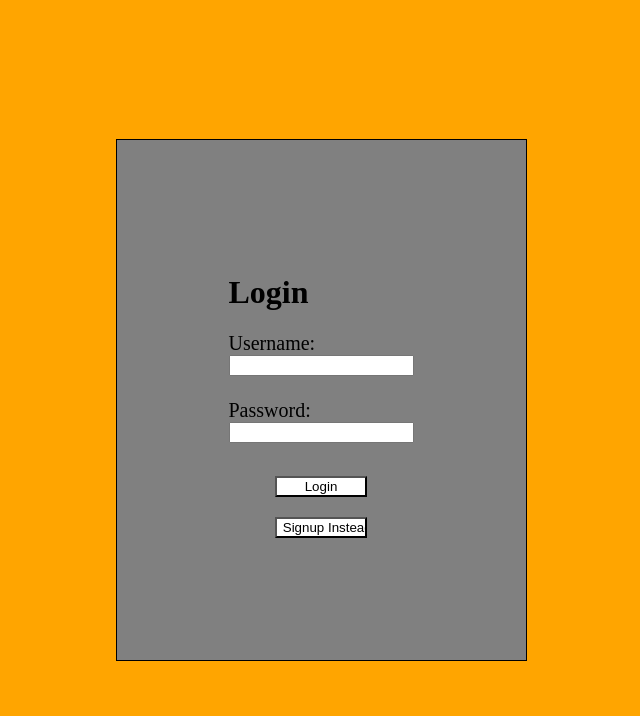
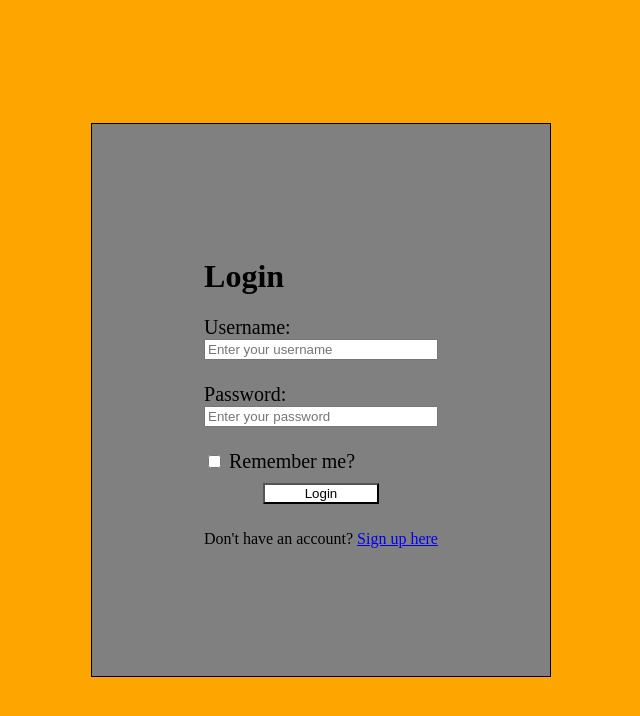
Before and after one commit to ethan-btst/cmpt276, a Flask app: page / in a window 1280 px wide. Shown: the top 716 px of the page, without its empty margins (319-959 px from the left). Run offline with Flask 3, Linux system fonts and the light colour scheme; some libraries are stand-ins or nearby versions.

Commit message:
Update login.html

```diff
--- a/templates/login.html
+++ b/templates/login.html
@@ -11,19 +11,35 @@
     <form method="post" action="/login">
       <!-- Input fields for username and password -->
       <label for="username">Username:</label>
-      <input type="text" id="username" name="username" required />
+      <input type="text" id="username" name="username" required placeholder="Enter your username"/>
       <br />
       <label for="password">Password:</label>
-      <input type="password" id="password" name="password" required />
+      <input type="password" id="password" name="password" required placeholder="Enter your password"/>
       <br />
+      <div class="check" >
+        <input type="checkbox" name="remember>">
+        <label for="remember">Remember me?</label>
+      </div>
+
+
+
       <input type="submit" value="Login" id="loginButton" />
     </form>
+
+
+      <!-- Changed "Register here" button to a hyperlink -->
+    <p>Don't have an account? <a href="#">Sign up here</a></p>
+    </div>
+    <script src="../static/js/loginscript.js"></script>
+
+    <!--
     <form method="GET" action="/signup">
       <input id="search-btn" type="submit" value="Signup Instead" />
     </form>
 
     </div>
     <script src="../static/js/loginscript.js"></script>
+  -->
 
     <!-- Optionally, you can include a link to the registration page -->
     <!-- <p>Don't have an account? <a href="/register">Register here</a></p> -->
```
